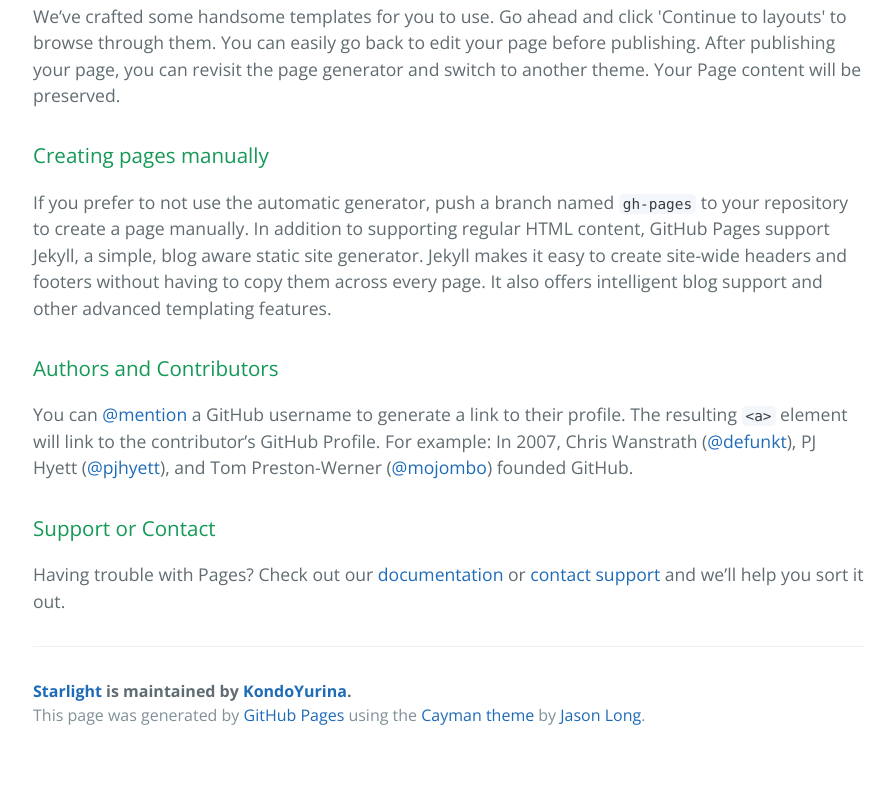
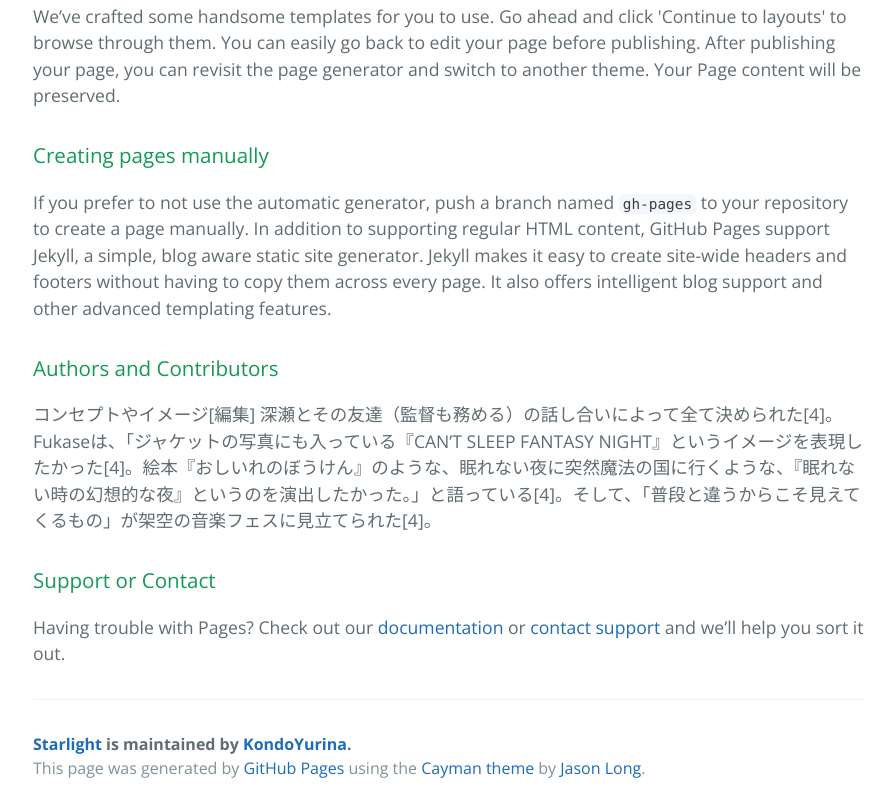
Before and after one commit to uwoto/starlight, a plain HTML site: page index.html in a window 1280 px wide. Shown: the part 600-1412 px from the top of the page, without its empty margins (191-1087 px from the left). Before the commit the page ends 1359 px from the top, so only its background shows below. Drawn offline with nearby package versions, Linux system fonts and the light colour scheme.

Commit message:
自分の分担の記述追加

```diff
--- a/index.html
+++ b/index.html
@@ -37,7 +37,8 @@
 <h3>
 <a id="authors-and-contributors" class="anchor" href="#authors-and-contributors" aria-hidden="true"><span aria-hidden="true" class="octicon octicon-link"></span></a>Authors and Contributors</h3>
 
-<p>You can <a href="https://help.github.com/articles/basic-writing-and-formatting-syntax/#mentioning-users-and-teams" class="user-mention">@mention</a> a GitHub username to generate a link to their profile. The resulting <code>&lt;a&gt;</code> element will link to the contributor’s GitHub Profile. For example: In 2007, Chris Wanstrath (<a href="https://github.com/defunkt" class="user-mention">@defunkt</a>), PJ Hyett (<a href="https://github.com/pjhyett" class="user-mention">@pjhyett</a>), and Tom Preston-Werner (<a href="https://github.com/mojombo" class="user-mention">@mojombo</a>) founded GitHub.</p>
+<p>コンセプトやイメージ[編集]
+深瀬とその友達（監督も務める）の話し合いによって全て決められた[4]。Fukaseは、「ジャケットの写真にも入っている『CAN’T SLEEP FANTASY NIGHT』というイメージを表現したかった[4]。絵本『おしいれのぼうけん』のような、眠れない夜に突然魔法の国に行くような、『眠れない時の幻想的な夜』というのを演出したかった。」と語っている[4]。そして、「普段と違うからこそ見えてくるもの」が架空の音楽フェスに見立てられた[4]。</p>
 
 <h3>
 <a id="support-or-contact" class="anchor" href="#support-or-contact" aria-hidden="true"><span aria-hidden="true" class="octicon octicon-link"></span></a>Support or Contact</h3>
```
